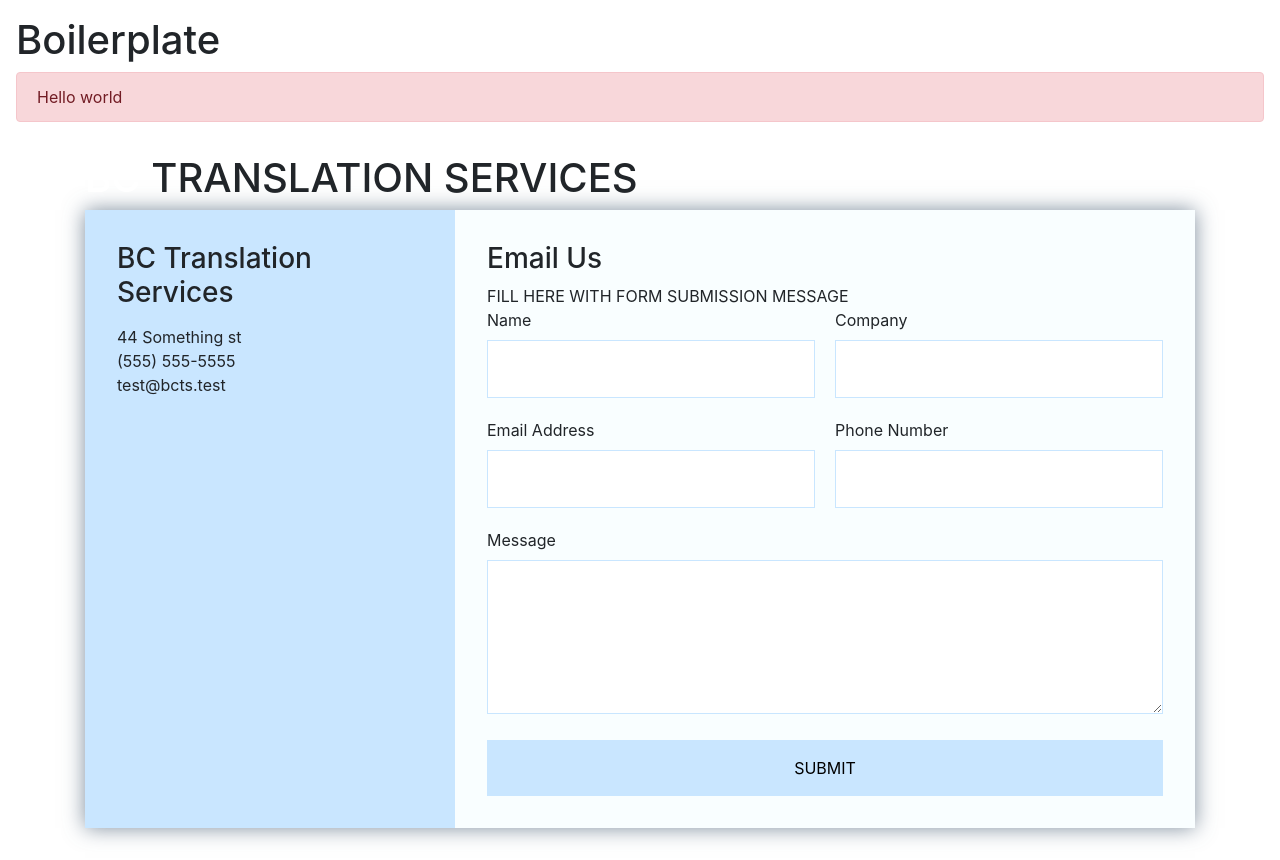
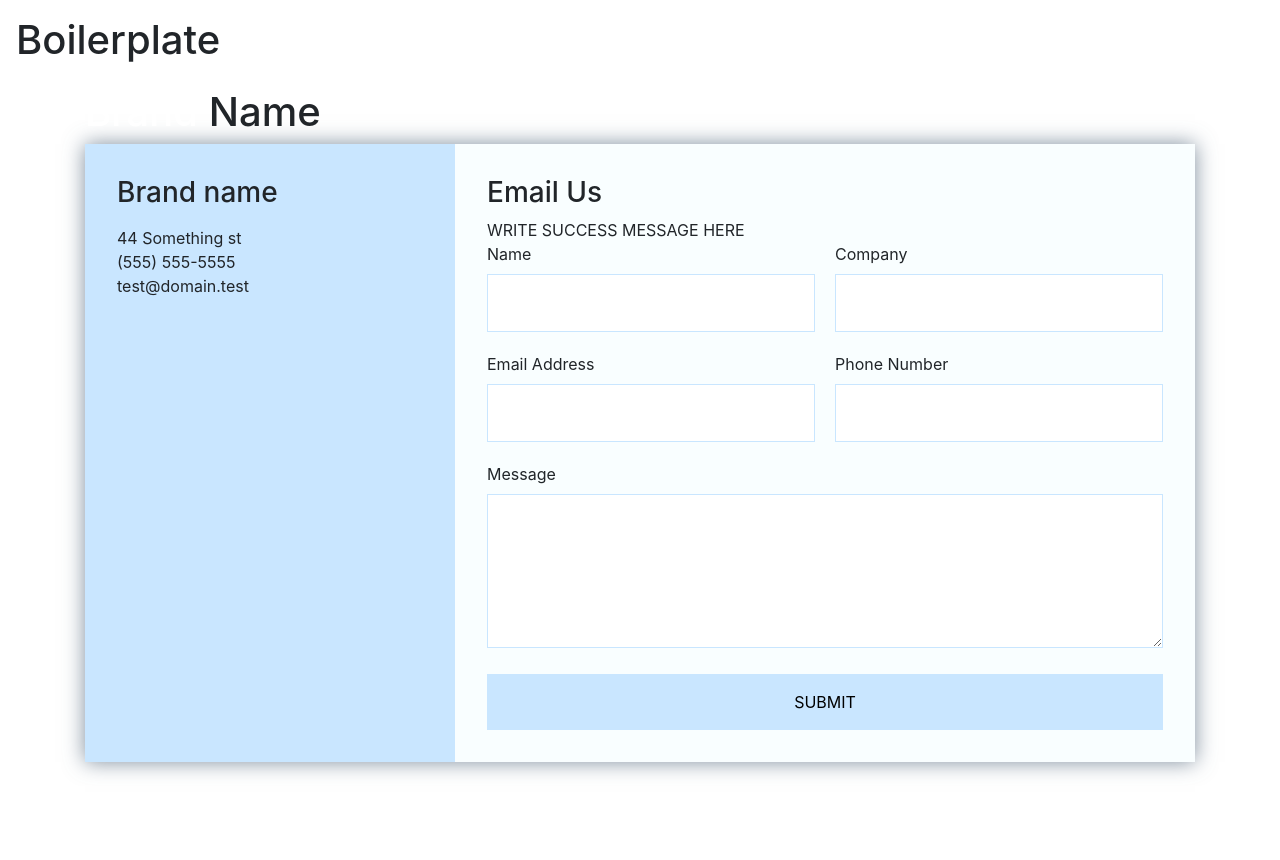
Before and after one commit to Hano1388/mailer-boilerplate, a website: page index.html in a window 1280 px wide. After the commit the page ends 800 px from the top, so only its background shows below. Drawn offline with Linux system fonts and the light colour scheme; files whose address does not match are found by name.

Commit message:
refactored

```diff
--- a/index.html
+++ b/index.html
@@ -9,22 +9,20 @@
   <body>
     <h1>Boilerplate</h1>
 
-    <div class="alert alert-danger">Hello world</div>
-
     <div class="container">
-      <h1 class="brand"><span>BC</span> TRANSLATION SERVICES</h1>
+      <h1 class="brand"><span>Brand</span> Name</h1>
       <div class="wrapper animated bounceInLeft">
         <div class="company-info">
-          <h3>BC Translation Services</h3>
+          <h3>Brand name</h3>
           <ul>
             <li><i class="fa fa-road"></i> 44 Something st</li>
             <li><i class="fa fa-phone"></i> (555) 555-5555</li>
-            <li><i class="fa fa-envelope"></i> test@bcts.test</li>
+            <li><i class="fa fa-envelope"></i> test@domain.test</li>
           </ul>
         </div>
         <div class="contact">
           <h3>Email Us</h3>
-          <div id="form-submission-msg">FILL HERE WITH FORM SUBMISSION MESSAGE</div>
+          <div id="form-submission-msg">WRITE SUCCESS MESSAGE HERE</div>
           <form id="contact-form" method="post" action="/">
             <p>
               <label>Name</label>
--- a/package.json
+++ b/package.json
@@ -7,12 +7,6 @@
     "test": "echo \"Error: no test specified\" && exit 1",
     "start": "nodemon server.js"
   },
-  "keywords": [
-    "nodemailer",
-    "nodemailer ajax",
-    "bootstrap",
-    "handlebars"
-  ],
   "author": "Hindreen",
   "license": "MIT",
   "dependencies": {
--- a/server.js
+++ b/server.js
@@ -24,7 +24,7 @@ app.post('/', function(req, res) {
   // create reusable transporter object using the default SMTP transport
   var transporter = nodemailer.createTransport({
     service: 'webmail',
-    host: 'mail.bcts.ca',
+    host: 'mail.yourDomain.com',
     port: 465,
     tls: {
       rejectUnauthorized: false
@@ -36,7 +36,7 @@ app.post('/', function(req, res) {
   // setup email data with unicode symbol
   var mailOptions = {
     from: `nodemailer contact ${req.body.email}`,
-    to: 'hindreen@bcts.ca',
+    to: 'info@domain.com',
     subject: 'User Form Contact',
     html: output
   };
```
Also changed, not shown: src/libs/bootstrap.min.css, src/libs/bootstrap.min.js.
